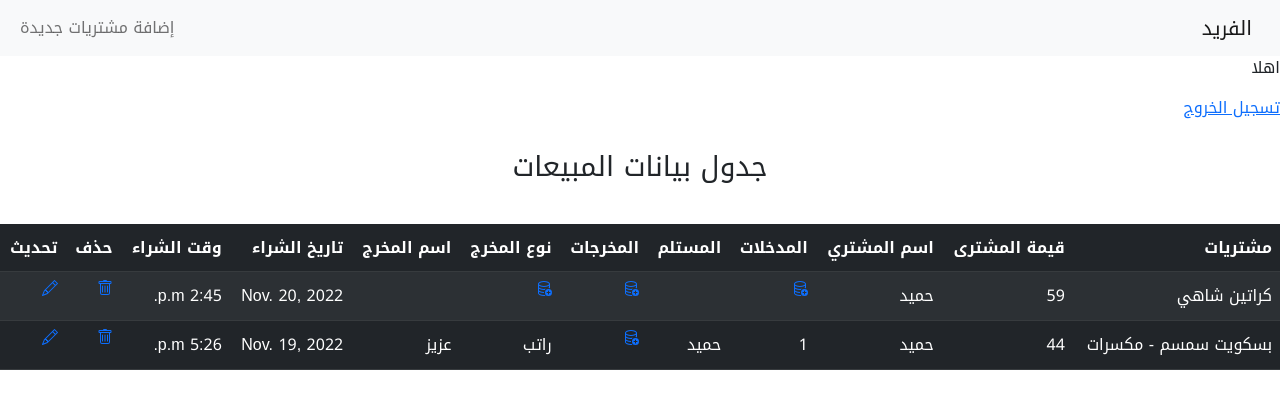
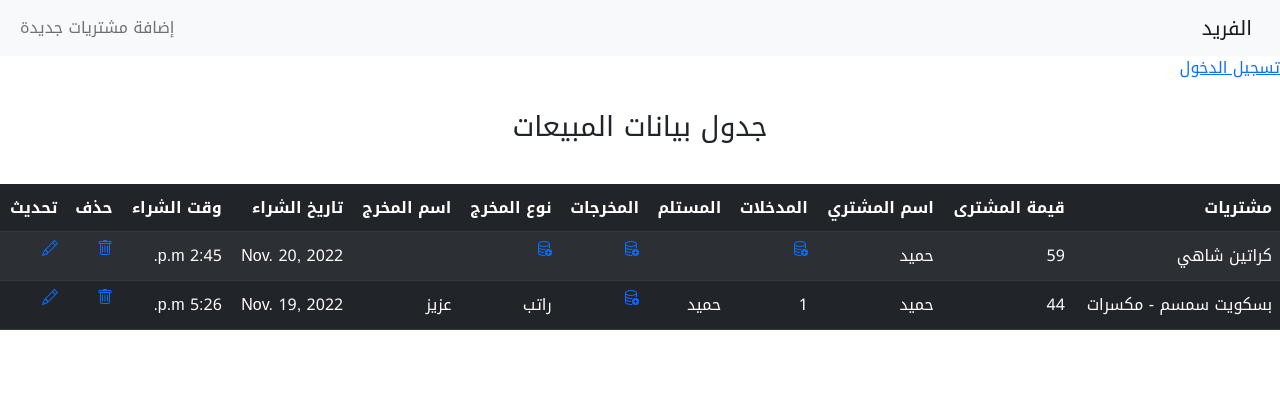
Before and after one commit to salafan391/ahmed391, a Django app: page / in a window 1280 px wide. Shown: the top 409 px of the page. Run offline with Django 3.2, Linux system fonts and the light colour scheme; data comes from the database, SQL or seed files in the repository.

Commit message:
Update index.html

```diff
--- a/alfreed/templates/alfreed/index.html
+++ b/alfreed/templates/alfreed/index.html
@@ -1,9 +1,14 @@
 {% extends 'main.html' %}
 
 {% block content %}
+{% if request.user.is_authenticated %}
+
 
     <p> اهلا {{request.user.username}}</p>
     <p><a href="{% url 'logout' %}">تسجيل الخروج</a></p>
+    {% else %}
+    <p><a href="{% url 'login' %}">تسجيل الدخول</a></p>
+    {% endif %}
     <table class="table table-dark table-striped">
         <h3>
             جدول بيانات المبيعات
```
